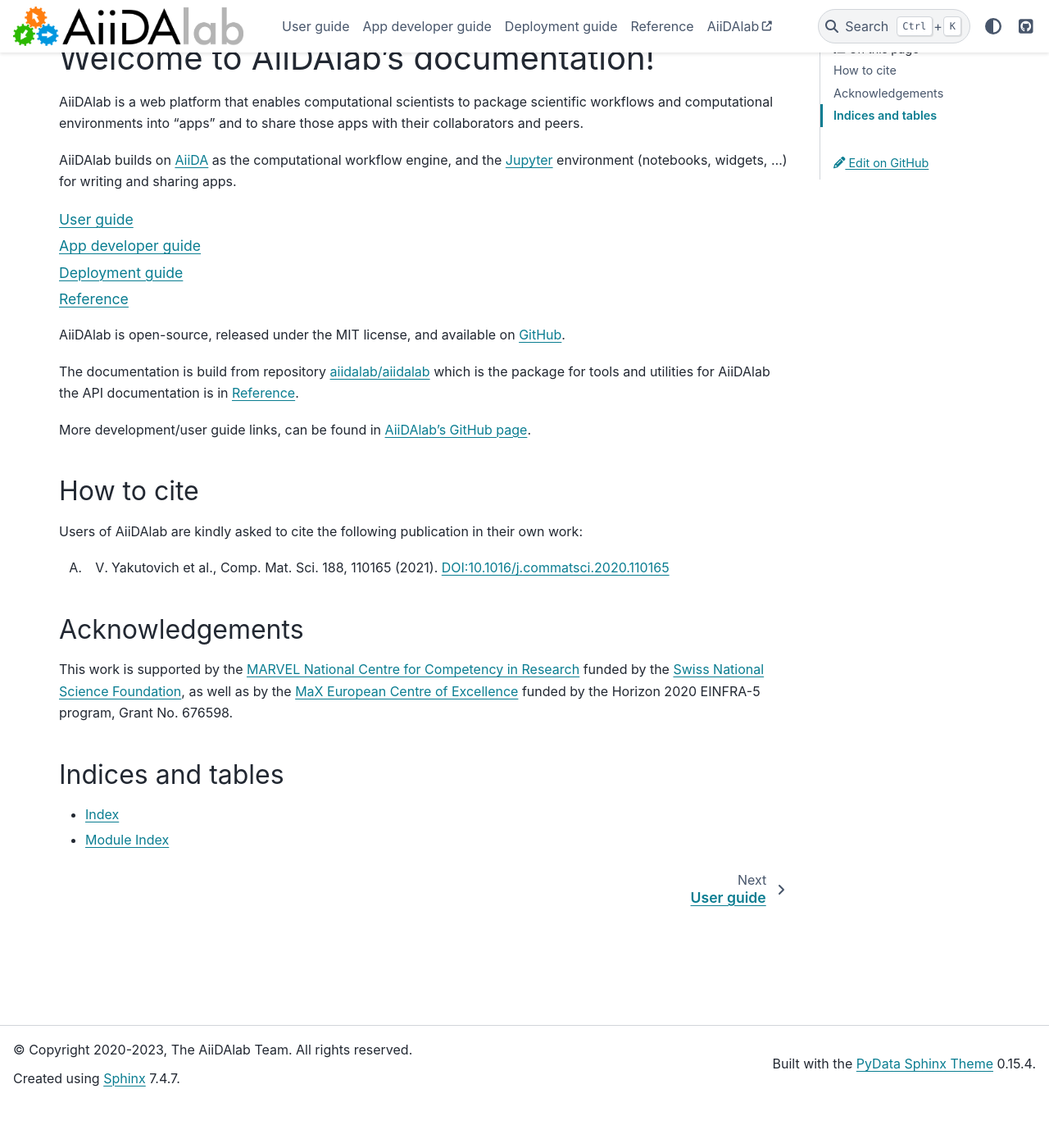
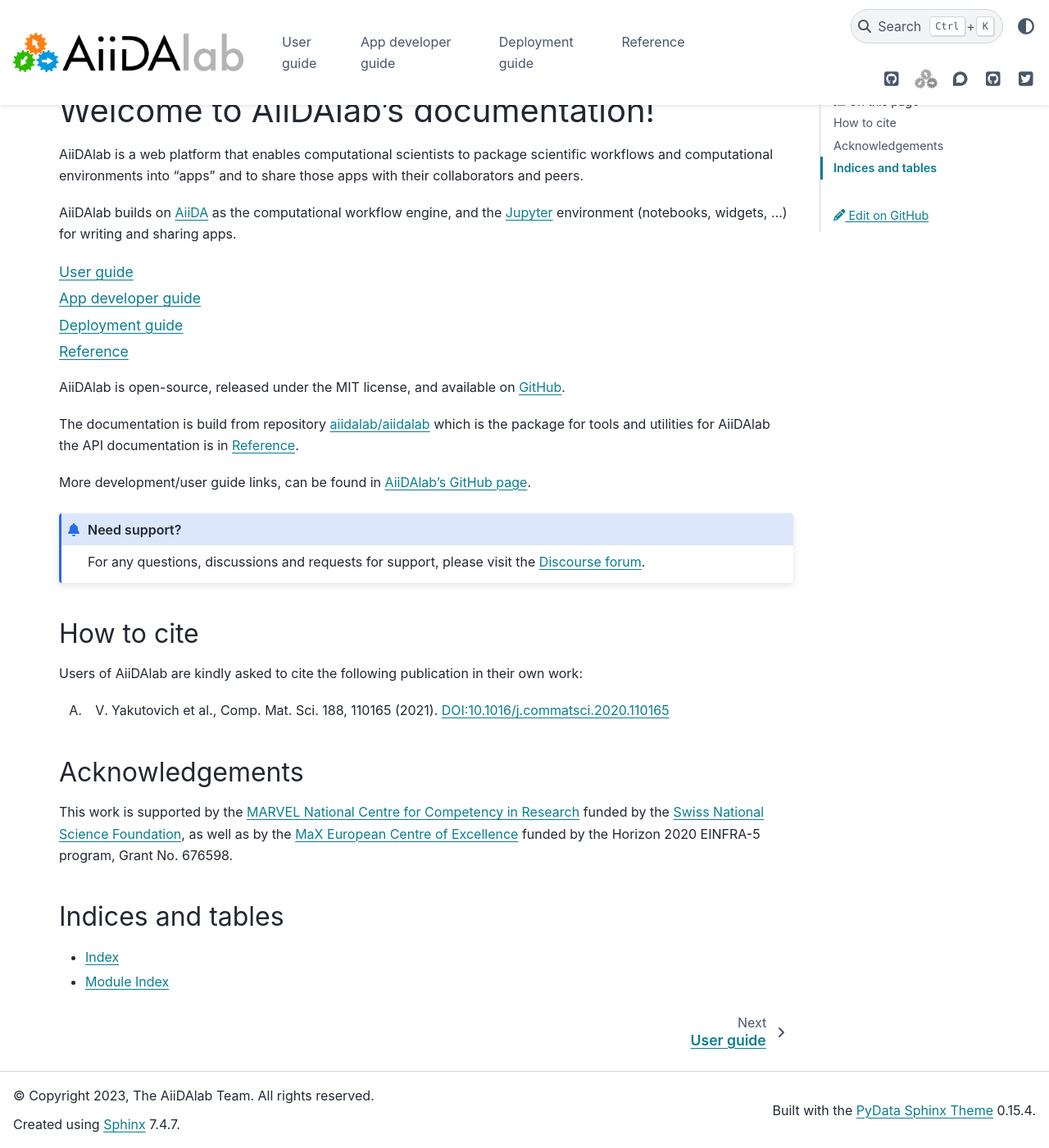
Before and after one commit to aiidalab/aiidalab, a Sphinx documentation site: the page built from docs/source/index.rst, in a window 1280 px wide and 1400 px high, scrolled down 56 px. Shown: the whole window at 82% size. Built offline with Sphinx 7.4.7 and the PyData theme 0.15.4, drawn with Linux system fonts in a browser that asks for light colours; pages that are not in the unit, such as notebooks, are missing from menus.

Commit message:
add discourse and logo

```diff
--- a/docs/source/conf.py
+++ b/docs/source/conf.py
@@ -39,7 +39,7 @@ master_doc = "index"
 
 # General information about the project.
 project = "aiidalab"
-copyright_first_year = "2020"
+copyright_first_year = "2023"
 copyright_owners = "The AiiDAlab Team"
 
 current_year = str(time.localtime().tm_year)
@@ -89,9 +89,34 @@ html_theme = "pydata_sphinx_theme"
 panels_add_bootstrap_css = False
 
 html_theme_options = {
-    "external_links": [{"url": "https://www.aiidalab.net/", "name": "AiiDAlab"}],
     "github_url": "https://github.com/aiidalab/aiidalab",
     "use_edit_page_button": True,
+    'icon_links': [
+        {
+            'name': 'AiiDA',
+            'url': 'http://aiidalab.net',
+            'icon': '_static/logo-aiidalab-gray.png',
+            'type': 'local',
+        },
+        {
+            'name': 'Discourse',
+            'url': 'https://aiida.discourse.group/c/aiidalab',
+            'icon': 'fa-brands fa-discourse',
+            'type': 'fontawesome',
+        },
+        {
+            'name': 'GitHub',
+            'url': 'https://www.github.com/aiidalab',
+            'icon': 'fa-brands fa-square-github',
+            'type': 'fontawesome',
+        },
+        {
+            'name': 'Twitter',
+            'url': 'https://www.twitter.com/aiidateam',
+            'icon': 'fa-brands fa-twitter-square',
+            'type': 'fontawesome',
+        },
+    ],
 }
 
 # for "edit on github" button
--- a/docs/source/index.rst
+++ b/docs/source/index.rst
@@ -20,6 +20,11 @@ The documentation is build from repository `aiidalab/aiidalab <https://github.co
 
 More development/user guide links, can be found in `AiiDAlab's GitHub page <https://github.com/aiidalab>`_.
 
+.. admonition:: Need support?
+   :class: title-icon-code-fork
+
+   For any questions, discussions and requests for support, please visit the `Discourse forum <https://aiida.discourse.group/c/aiidalab>`__.
+
 ***********
 How to cite
 ***********
```
Also changed, not shown: docs/source/_static/logo-aiidalab-gray.png (added).
